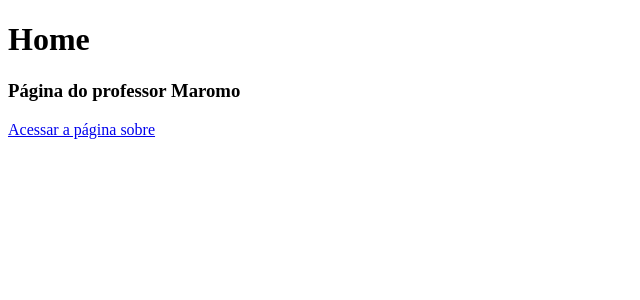
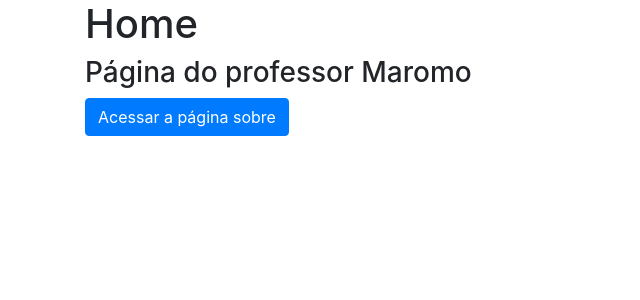
Before and after one commit to maromo71/app6, a Next.js app: page / in a window 1280 px wide. Shown: the top 300 px of the page, without its empty margins (0-640 px from the left). Built offline with nearby package versions, Linux system fonts and the light colour scheme.

Commit message:
Instalando o Bootstrap

```diff
--- a/package.json
+++ b/package.json
@@ -2,7 +2,7 @@
   "name": "app6",
   "version": "1.0.0",
   "description": "",
-  "main": "index.js",
+  "main": "_apps.js",
   "scripts": {
     "dev": "next dev"
   },
@@ -18,8 +18,10 @@
   },
   "homepage": "https://github.com/maromo71/app6#readme",
   "dependencies": {
+    "bootstrap": "^4.5.3",
     "next": "^10.0.4",
     "react": "^17.0.1",
-    "react-dom": "^17.0.1"
+    "react-dom": "^17.0.1",
+    "reactstrap": "^8.8.0"
   }
 }
--- a/pages/index.js
+++ b/pages/index.js
@@ -1,11 +1,12 @@
 import Link from 'next/link';
+import 'bootstrap/dist/css/bootstrap.min.css';
 
 function Home() {
-    return <div>
+    return <div className="container">
        <h1>Home</h1>
        <h3>Página do professor Maromo</h3>
        <Link href="/sobre">
-            <a >Acessar a página sobre</a>
+            <a className="btn btn-primary" >Acessar a página sobre</a>
        </Link>
     </div>
 }
--- /dev/null
+++ b/style.css
@@ -0,0 +1,7 @@
+body {
+    font-family: 'SF Pro Text', 'SF Pro Icons', 'Helvetica Neue', 'Helvetica',
+      'Arial', sans-serif;
+    padding: 20px 20px 60px;
+    max-width: 680px;
+    margin: 0 auto;
+  }
```
Also changed, not shown: pages/sobre.js (+3 -4 lines), 1 other file (tests, documents, lock files or other folders).
